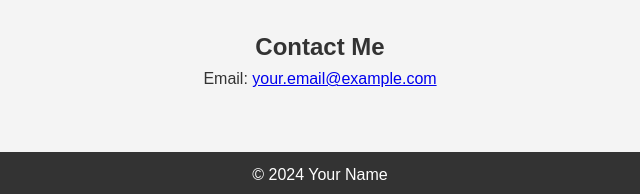
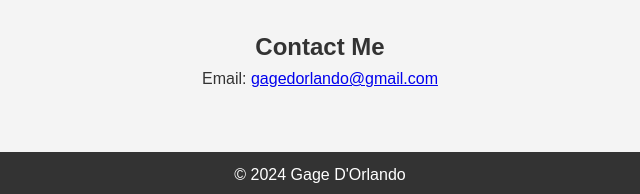
Before and after one commit to GageDorl/firebaseportfolio, a plain HTML site: page public/index.html in a window 1280 px wide. Shown: the part 1376-1570 px from the top of the page, 320-960 px from the left. Drawn offline with Linux system fonts and the light colour scheme.

Commit message:
fixed some other default text

```diff
--- a/public/index.html
+++ b/public/index.html
@@ -51,11 +51,11 @@
 
     <section id="contact" class="section">
         <h2>Contact Me</h2>
-        <p>Email: <a href="mailto:your.email@example.com">your.email@example.com</a></p>
+        <p>Email: <a href="mailto:gagedorlando@gmail.com">gagedorlando@gmail.com</a></p>
     </section>
 
     <footer>
-        <p>&copy; 2024 Your Name</p>
+        <p>&copy; 2024 Gage D'Orlando</p>
     </footer>
 </body>
 </html>
```
